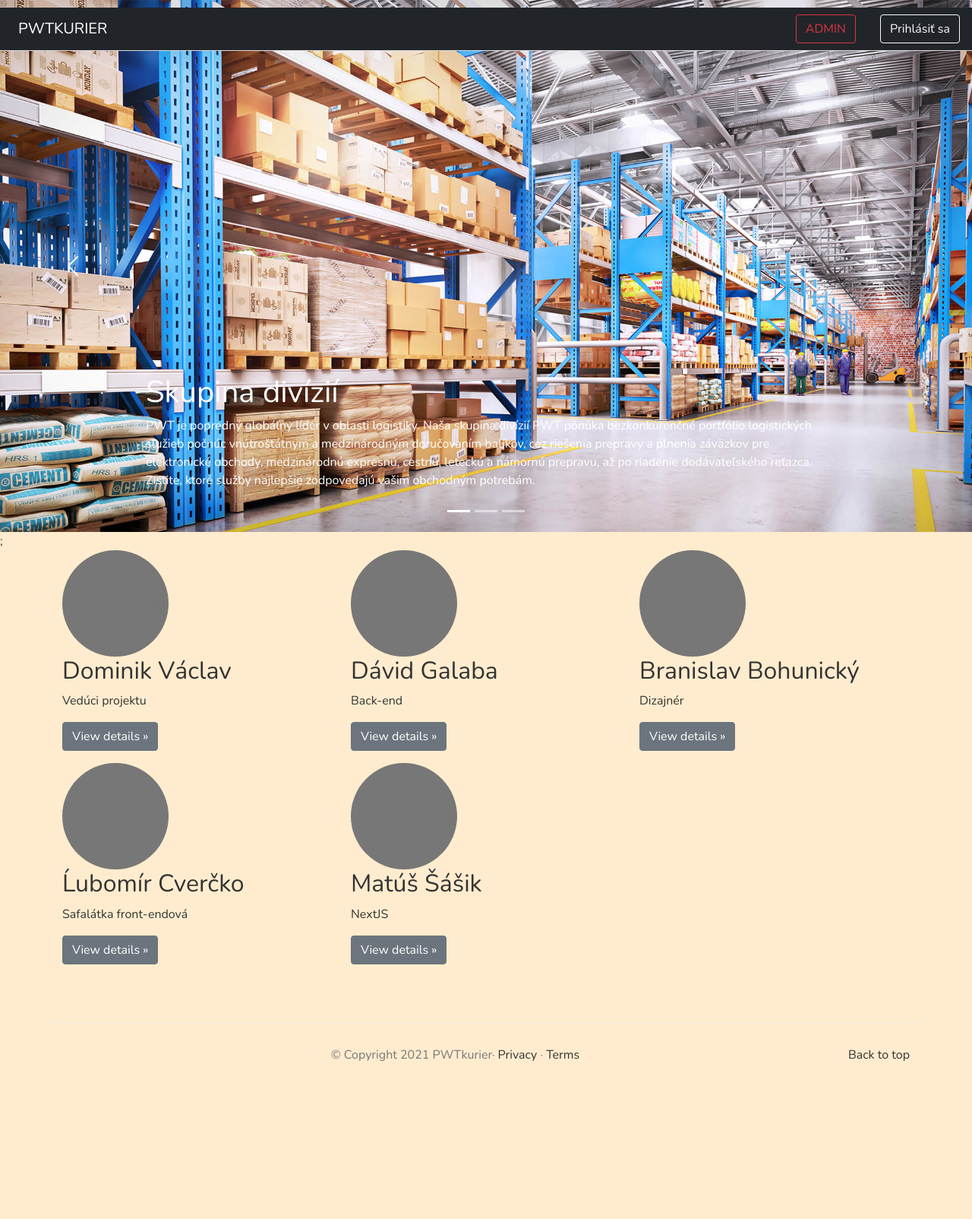
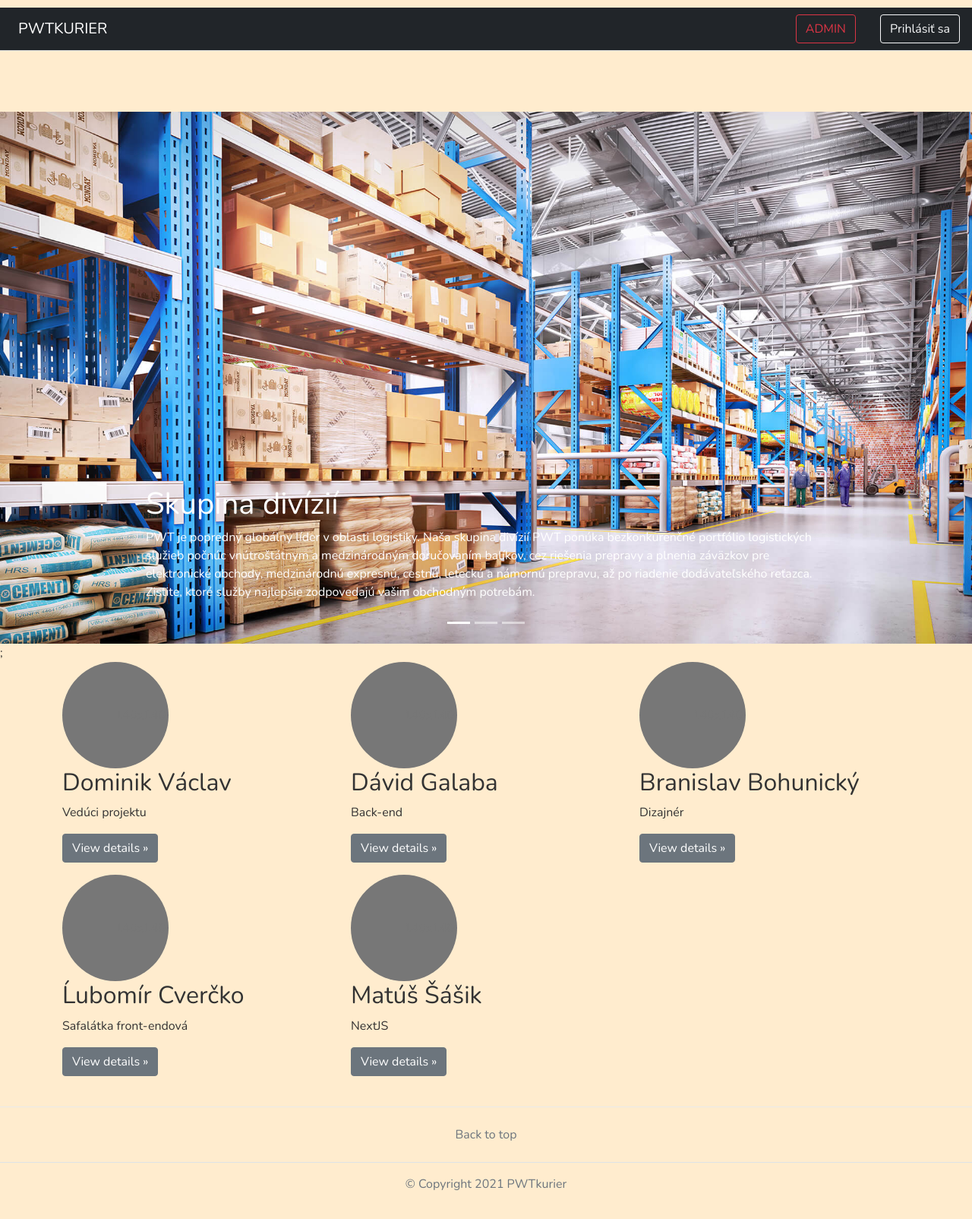
Before and after one commit to VDominik/PWTkurier, a Next.js app in the folder front/: page / in a window 1280 px wide. Shown: the top 1604 px of the page at 76% size. Before the commit the page ends 1446 px from the top, so only its background shows below. Built offline with nearby package versions, Linux system fonts and the light colour scheme.

Commit message:
Pridaný footer

```diff
--- a/front/components/Footer/footer.js
+++ b/front/components/Footer/footer.js
@@ -3,13 +3,12 @@ import React from 'react';
 
 const Footer = () => {
     return (
-
-        <footer className="container">
-            <p className="float-end"><a href="#">Back to top</a></p>
-            <p>© Copyright 2021 PWTkurier· <a href="#">Privacy</a> · <a href="#">Terms</a></p>
+        <footer className="py-3 my-4">
+            <ul className="nav justify-content-center border-bottom pb-3 mb-3">
+                <li className="nav-item"><a href="#" className="nav-link px-2 text-muted">Back to top</a></li>
+            </ul>
+            <p className="text-center text-muted">© Copyright 2021 PWTkurier</p>
         </footer>
-
-
     );
 };
 
--- a/front/components/Navbar/navbar.js
+++ b/front/components/Navbar/navbar.js
@@ -4,7 +4,7 @@ import Link from 'next/link';
 const Navbar = () => {
     return (
         <>
-            <nav className="navbar navbar-expand-md navbar-dark fixed-top bg-dark">
+            <nav className="position-relative navbar navbar-expand-md navbar-dark fixed-top bg-dark ">
                 <div className="container-fluid">
                     <a className="navbar-brand" href="/">
                         PWTKURIER
```
